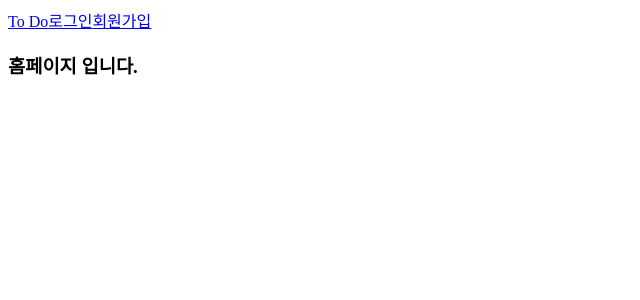
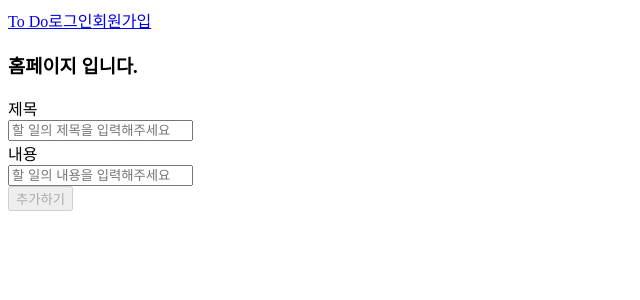
Before and after one commit to ParkSohyunee/wanted-pre-onboarding-challenge-fe-27, a React (Vite) app: page / in a window 1280 px wide. Shown: the top 300 px of the page, without its empty margins (0-640 px from the left). Built offline with nearby package versions, Linux system fonts and the light colour scheme; no server answers.

Commit message:
feat: 할 일 추가 기능 구현 (api 연결, UI 마크업, input 유효성 검사)

```diff
--- /dev/null
+++ b/src/api/todo.ts
@@ -0,0 +1,22 @@
+import axiosInstance from "./axios";
+import { Todo } from "../types/todo";
+
+type TodoType = {
+  title: string;
+  content: string;
+};
+
+type Response = {
+  data: Todo;
+};
+
+const createTodo = async ({ title, content }: TodoType) => {
+  const result = await axiosInstance.post<Response>("/todos", {
+    title,
+    content,
+  });
+
+  return result.data;
+};
+
+export { createTodo };
--- a/src/components/CustomButton.tsx
+++ b/src/components/CustomButton.tsx
@@ -4,15 +4,17 @@ type CustomButtonProps = {
   isError: boolean;
   children: string;
   type?: ButtonHTMLAttributes<HTMLButtonElement>["type"];
+  onClick?: () => void;
 };
 
 export default function CustomButton({
   isError,
   children,
   type = "button",
+  onClick,
 }: CustomButtonProps) {
   return (
-    <button type={type} disabled={isError}>
+    <button type={type} disabled={isError} onClick={onClick}>
       {children}
     </button>
   );
--- a/src/libs/utils/validate.ts
+++ b/src/libs/utils/validate.ts
@@ -27,4 +27,26 @@ const validateForm = ({ email, password }: FormType) => {
   return errors;
 };
 
-export { validateForm };
+type TodoType = {
+  title: string;
+  content: string;
+};
+
+const validateTodo = ({ title, content }: TodoType) => {
+  const errors = {
+    title: "",
+    content: "",
+  };
+
+  if (!title) {
+    errors.title = "제목을 입력해주세요.";
+  }
+
+  if (!content) {
+    errors.content = "내용을 입력해주세요";
+  }
+
+  return errors;
+};
+
+export { validateForm, validateTodo };
--- a/src/routes/pages/Home.tsx
+++ b/src/routes/pages/Home.tsx
@@ -1,7 +1,61 @@
+import { isAxiosError } from "axios";
+
+import useForm from "../../hooks/useForm";
+import { validateTodo } from "../../libs/utils/validate";
+
+import TextInput from "../../components/TextInput";
+import Label from "../../components/Label";
+import CustomButton from "../../components/CustomButton";
+
+import { createTodo } from "../../api/todo";
+
 export default function Home() {
+  const { values, isBlur, errors, getValuesProps } = useForm({
+    initialValue: { title: "", content: "" },
+    validate: validateTodo,
+  });
+
+  const handleAddTodo = async () => {
+    try {
+      const result = await createTodo(values);
+      console.log(result.data);
+    } catch (error) {
+      if (isAxiosError(error)) {
+        alert(error.response?.data.details);
+      }
+    }
+  };
+
   return (
     <section>
       <h1>홈페이지 입니다.</h1>
+      <div>
+        <Label htmlFor="title">제목</Label>
+        <TextInput
+          id="title"
+          isBlur={isBlur.title}
+          placeholder="할 일의 제목을 입력해주세요"
+          errorMessage={errors.title}
+          {...getValuesProps("title")}
+        />
+      </div>
+      <div>
+        <Label htmlFor="content">내용</Label>
+        <TextInput
+          id="content"
+          isBlur={isBlur.content}
+          placeholder="할 일의 내용을 입력해주세요"
+          errorMessage={errors.content}
+          {...getValuesProps("content")}
+        />
+      </div>
+      <CustomButton
+        type="button"
+        isError={!!errors.title || !!errors.content}
+        onClick={handleAddTodo}
+      >
+        추가하기
+      </CustomButton>
     </section>
   );
 }
--- /dev/null
+++ b/src/types/todo.ts
@@ -0,0 +1,7 @@
+export type Todo = {
+  id: string;
+  title: string;
+  content: string;
+  createdAt: Date;
+  updatedAt: Date;
+};
```
